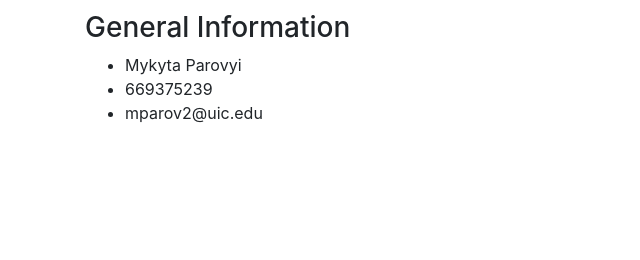
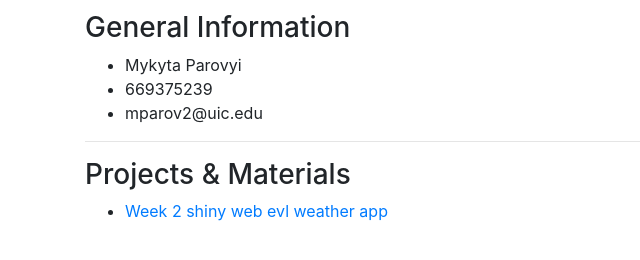
Before and after one commit to nickparov/cs424-doc-website, a plain HTML site: page index.html in a window 1280 px wide. Shown: the part 118-378 px from the top of the page, without its empty margins (0-640 px from the left). Drawn offline with nearby package versions, Linux system fonts and the light colour scheme.

Commit message:
+ evl weather app

```diff
--- a/index.html
+++ b/index.html
@@ -20,6 +20,11 @@
             <li>669375239</li>
             <li>mparov2@uic.edu</li>
         </ul>
+        <hr>
+        <h3>Projects & Materials</h3>
+        <ul>
+          <li><a href="https://mparov2.shinyapps.io/evlweatherforr_2/">Week 2 shiny web evl weather app</a></li>
+        </ul>
       </div>
 
     <!-- Optional JavaScript -->
```
